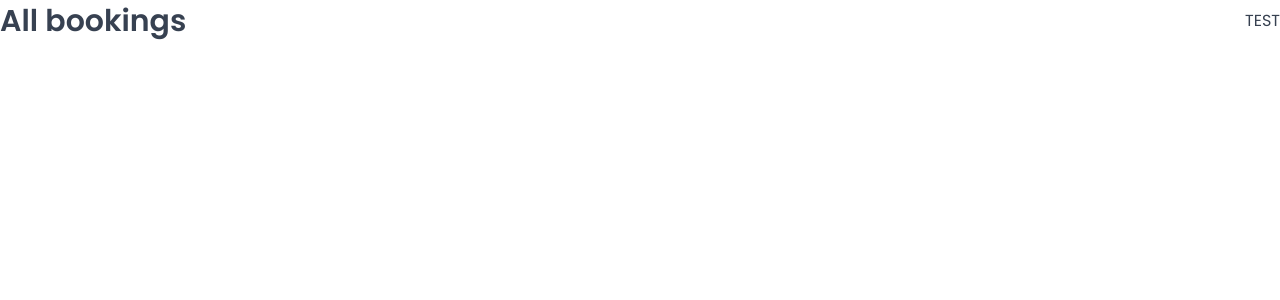
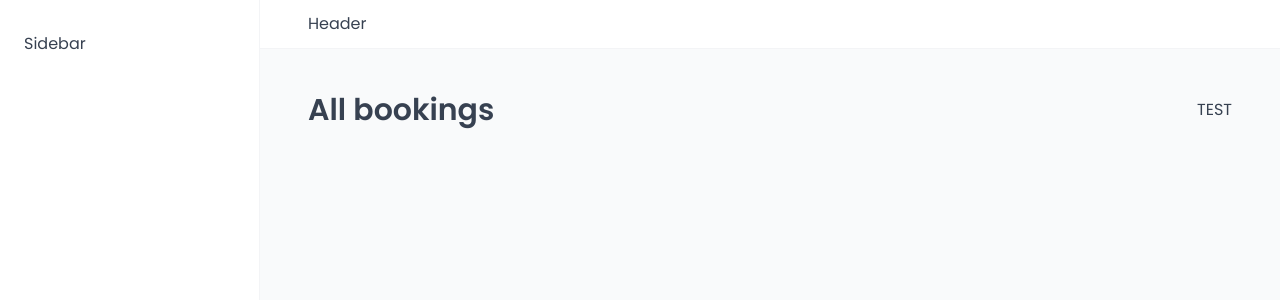
Before and after one commit to Ventorix/the-serene-solitude, a React (Vite) app: page /bookings in a window 1280 px wide. Shown: the top 300 px of the page. Built offline with nearby package versions, Linux system fonts and the light colour scheme; a web font is replaced by a local one.

Commit message:
feat: :lipstick: add styles for app layout

```diff
--- a/src/App.jsx
+++ b/src/App.jsx
@@ -10,6 +10,7 @@
 import Account from './pages/Account';
 import Login from './pages/Login';
 import PageNotFound from './pages/PageNotFound';
+import AppLayout from './ui/AppLayout';
 
 function App() {
 	return (
@@ -17,6 +18,7 @@
 			<GlobalStyles />
 			<BrowserRouter>
 				<Routes>
+					<Route element={<AppLayout />}>
 						<Route index element={<Navigate replace to='dashboard' />} />
 						<Route path='dashboard' element={<Dashboard />} />
 						<Route path='bookings' element={<Bookings />} />
@@ -24,6 +26,8 @@
 						<Route path='users' element={<Users />} />
 						<Route path='settings' element={<Settings />} />
 						<Route path='account' element={<Account />} />
+					</Route>
+
 					<Route path='login' element={<Login />} />
 					<Route path='*' element={<PageNotFound />} />
 				</Routes>
--- /dev/null
+++ b/src/ui/AppLayout.jsx
@@ -0,0 +1,31 @@
+import { Outlet } from 'react-router-dom';
+import Sidebar from './Sidebar';
+import Header from './Header';
+import styled from 'styled-components';
+
+const StyledAppLayout = styled.div`
+	display: grid;
+	grid-template-columns: 26rem 1fr;
+	grid-template-rows: auto 1fr;
+	height: 100dvh;
+`;
+
+const Main = styled.main`
+	background-color: var(--color-grey-50);
+	padding: 4rem 4.8rem 6.4rem;
+`;
+
+function AppLayout() {
+	return (
+		<StyledAppLayout>
+			<Header />
+			<Sidebar />
+
+			<Main>
+				<Outlet />
+			</Main>
+		</StyledAppLayout>
+	);
+}
+
+export default AppLayout;
--- /dev/null
+++ b/src/ui/Header.jsx
@@ -0,0 +1,13 @@
+import styled from 'styled-components';
+
+const StyledHeader = styled.header`
+	background-color: var(--color-grey-0);
+	padding: 1.2rem 4.8rem;
+	border-bottom: 1px solid var(--color-grey-100);
+`;
+
+function Header() {
+	return <StyledHeader>Header</StyledHeader>;
+}
+
+export default Header;
--- /dev/null
+++ b/src/ui/Sidebar.jsx
@@ -0,0 +1,14 @@
+import styled from 'styled-components';
+
+const StyledSidebar = styled.aside`
+	background-color: var(--color-grey-0);
+	padding: 3.2rem 2.4rem;
+	border-right: 1px solid var(--color-grey-100);
+	grid-row: 1/-1;
+`;
+
+function Sidebar() {
+	return <StyledSidebar>Sidebar</StyledSidebar>;
+}
+
+export default Sidebar;
```
Lines whose indentation alone changed are shown as unchanged.
